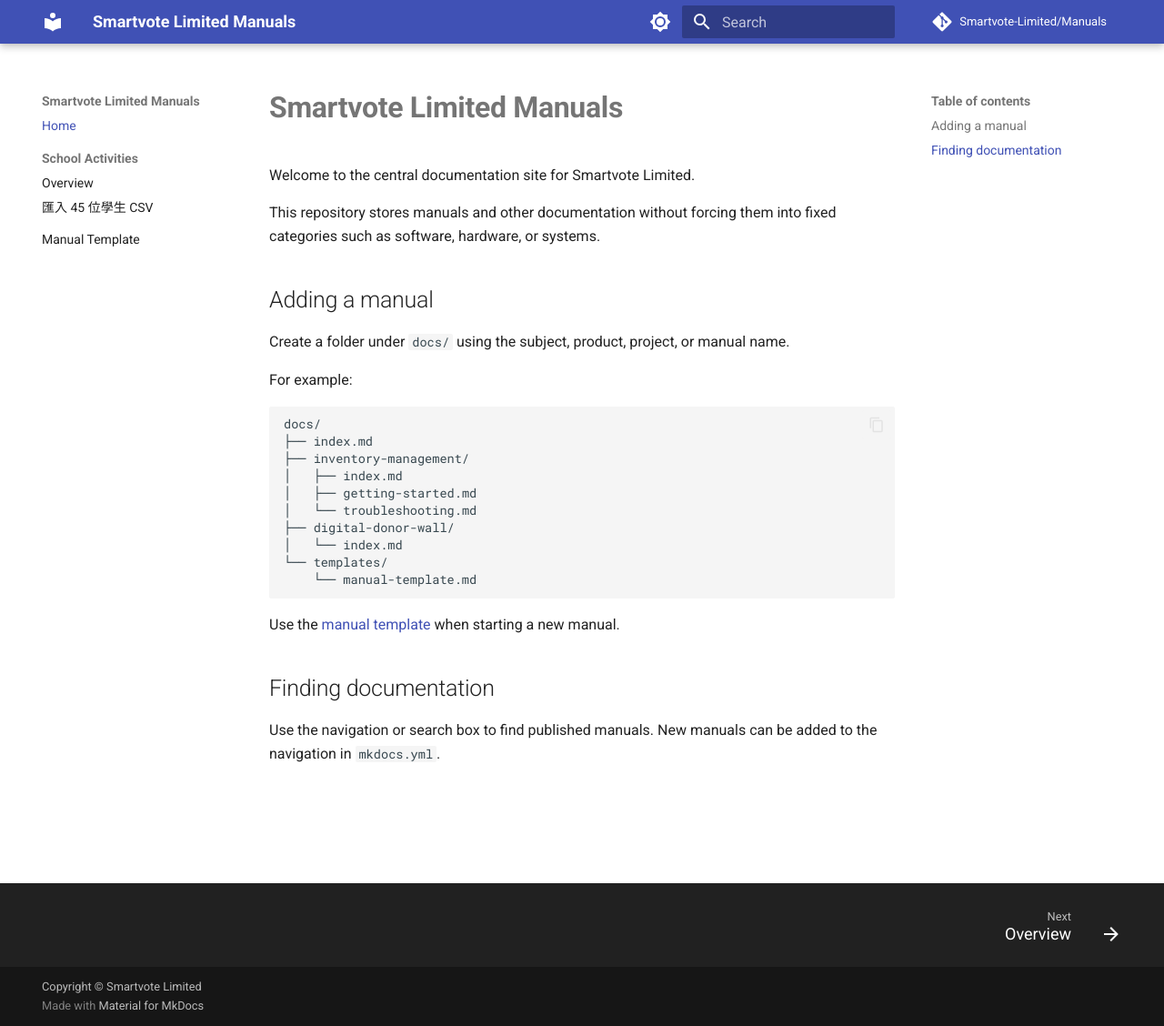
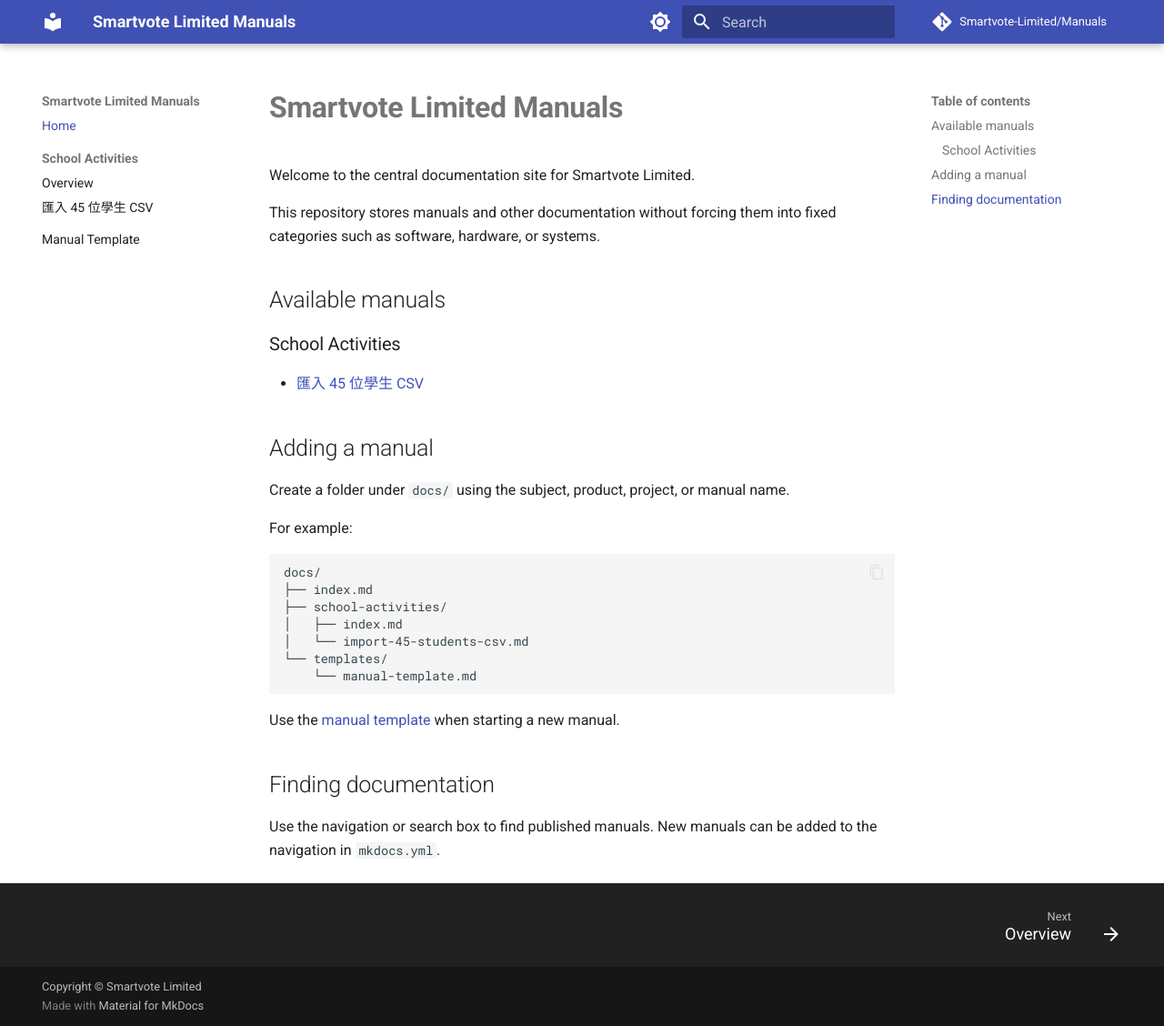
Before and after one commit to Smartvote-Limited/Manuals, an MkDocs documentation site: the page built from docs/index.md, in a window 1280 px wide and 1128 px high. Shown: the whole window at 91% size. Built offline with MkDocs 1.6.1 and Material for MkDocs 9.7.7, drawn with Linux system fonts in a browser that asks for light colours; comment, search, counter and statistics services are not loaded.

Commit message:
Link School Activities tutorial from documentation home

````diff
--- a/docs/index.md
+++ b/docs/index.md
@@ -3,6 +3,12 @@
 Welcome to the central documentation site for Smartvote Limited.
 
 This repository stores manuals and other documentation without forcing them into fixed categories such as software, hardware, or systems.
+
+## Available manuals
+
+### School Activities
+
+- [匯入 45 位學生 CSV](school-activities/import-45-students-csv.md)
 
 ## Adding a manual
 
@@ -13,12 +19,9 @@ For example:
 ```text
 docs/
 ├── index.md
-├── inventory-management/
+├── school-activities/
 │   ├── index.md
-│   ├── getting-started.md
-│   └── troubleshooting.md
-├── digital-donor-wall/
-│   └── index.md
+│   └── import-45-students-csv.md
 └── templates/
     └── manual-template.md
 ```
````
